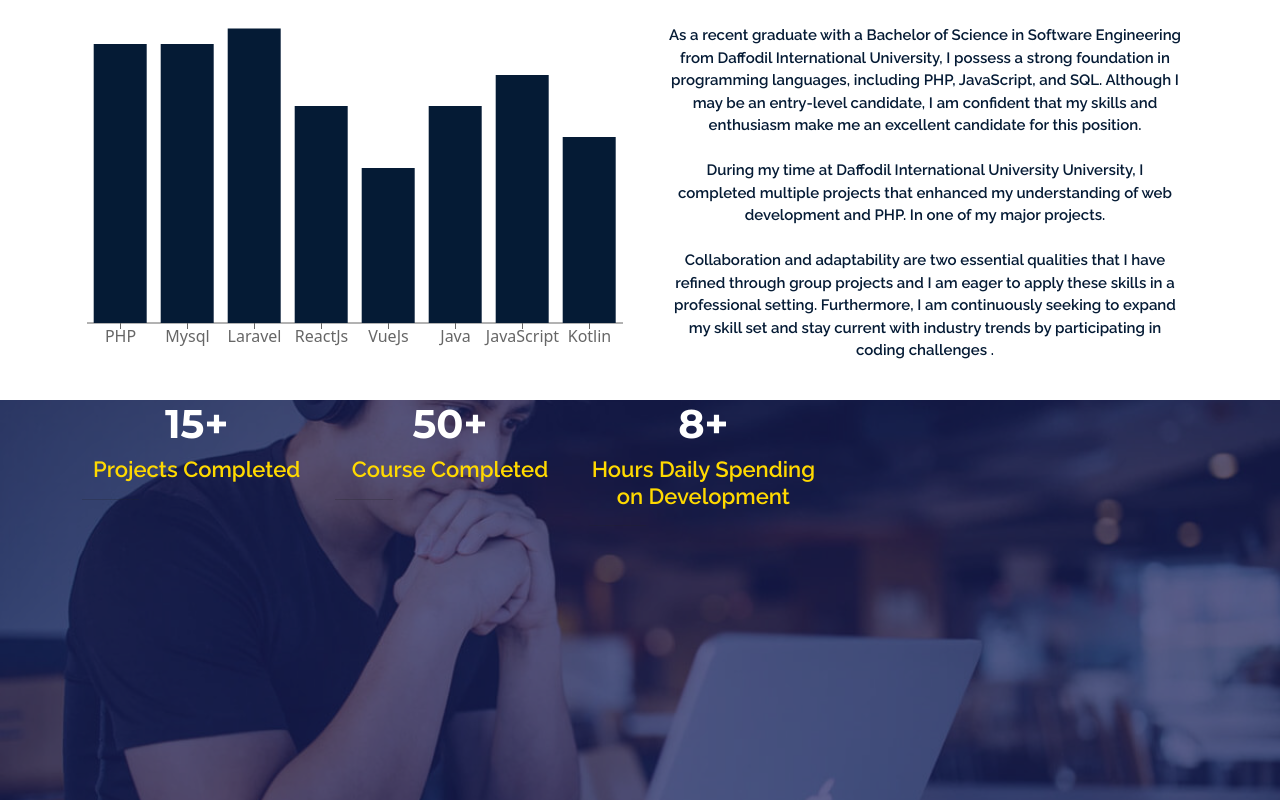
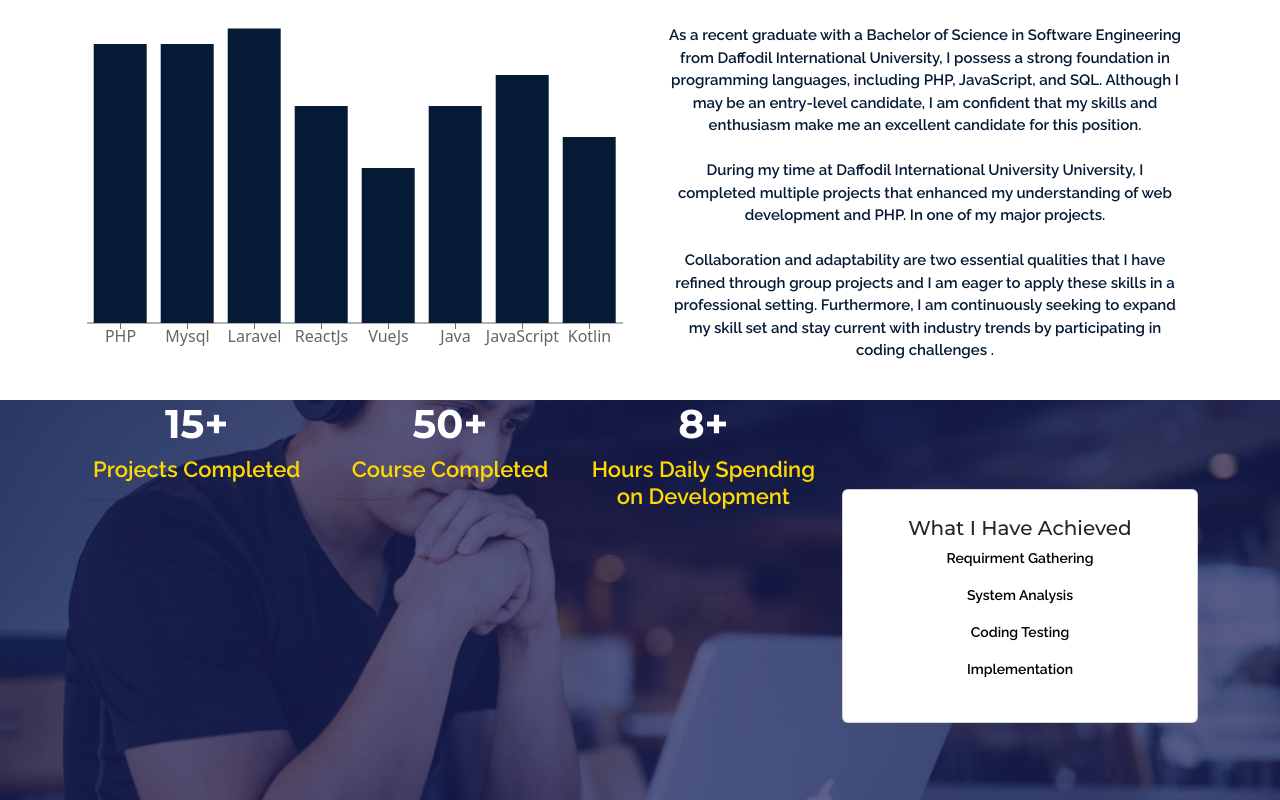
Before and after one commit to Shaid1998/Complete-Website-with-REACT-And-Laravel, a React (Create React App) app: page / in a window 1280 px wide. Shown: the part 1268-2068 px from the top of the page. Built offline with nearby package versions, Linux system fonts and the light colour scheme; a web font is replaced by a local one.

Commit message:
Working On Summary Part

```diff
--- a/package.json
+++ b/package.json
@@ -3,6 +3,9 @@
   "version": "0.1.0",
   "private": true,
   "dependencies": {
+    "@fortawesome/fontawesome-svg-core": "^6.4.2",
+    "@fortawesome/free-solid-svg-icons": "^6.4.2",
+    "@fortawesome/react-fontawesome": "^0.2.0",
     "@testing-library/jest-dom": "^5.17.0",
     "@testing-library/react": "^13.4.0",
     "@testing-library/user-event": "^13.5.0",
--- a/src/asset/css/custom.css
+++ b/src/asset/css/custom.css
@@ -160,6 +160,23 @@
     font-weight: 600;
 }
 
-.countSelection{
+.countSection{
     margin-top: 20%;
 }
+.cardTitle{
+    color: #000000;
+    font-family: 'Montserrat',sans-serif;
+    font-weight: 700;
+    font-size: 15px;
+}
+.cardSubTitle{
+    color: #000000;
+    font-family: 'Raleway',sans-serif;
+    font-weight: 600;
+    font-size: 14px;
+}
+.workCard{
+    margin-top: 25%;
+    padding: 10px 10px 10px 10px;
+    border-radius: 3px;
+}
--- a/src/components/Summary/Summary.jsx
+++ b/src/components/Summary/Summary.jsx
@@ -1,50 +1,55 @@
+
 import React, { Component, Fragment } from 'react'
-import { Button, Col, Container, Row } from 'react-bootstrap'
+import { Card, Col, Container, Row } from 'react-bootstrap'
 
 class Summary extends Component {
-    render() {
-        return (
-            <Fragment>
-                <Container fluid={true} className="SummaryFixedBanner p-0">
+     render() {
+          return (
+              <Fragment>
+                <Container fluid={true} className="SummaryFixedBanner p-0" >
                     <div className='SummaryBannerOverLay'>
-                        <Container className='text-center'>
+                        <Container className="text-center">
                             <Row>
-                                <Col className='text-center' lg={8} md={6} sm={12}>
-                                    <Row className='countSelection'>
+                                <Col className="countSection" lg={8} md={6} sm={12}>
+                                    <Row>
                                         <Col>
                                             <h1 className='countNumber'>15+</h1>
                                             <h4 className='countTitle'>Projects Completed</h4>
-                                            <hr className="bg-white w-25"/>
+                                            <hr className='bg-white w-25'/>
                                         </Col>
-
 
                                         <Col>
                                             <h1 className='countNumber'>50+</h1>
                                             <h4 className='countTitle'>Course Completed</h4>
-                                            <hr className="bg-white w-25"/>
+                                            <hr className='bg-white w-25'/>
                                         </Col>
-
-
                                         <Col>
                                             <h1 className='countNumber'>8+</h1>
                                             <h4 className='countTitle'>Hours Daily Spending on Development</h4>
-                                            <hr className="bg-white w-25"/>
+                                            <hr className="bg-white w-25" />
                                         </Col>
                                     </Row>
-
                                 </Col>
-
-                                <Col className='text-center' lg={8} md={6} sm={12}>
-
+                                <Col lg={4} md={6} sm={12}>
+                                    <Card className="workCard" >
+                                        <Card.Body>
+                                            <Card.Title className="cardTitle">What I Have Achieved</Card.Title>
+                                            <Card.Text>
+                                            <p className="cardSubTitle text-justify"> Requirment Gathering </p>
+                                            <p className="cardSubTitle text-justify"> System Analysis </p>
+                                            <p className="cardSubTitle text-justify"> Coding Testing </p>
+                                            <p className="cardSubTitle text-justify"> Implementation </p>
+                                            </Card.Text>
+                                        </Card.Body>
+                                    </Card>
                                 </Col>
                             </Row>
                         </Container>
-
                     </div>
                 </Container>
             </Fragment>
         )
-   }
+    }
 }
 
 export default Summary
```
Also changed, not shown: 1 other file (tests, documents, lock files or other folders).
